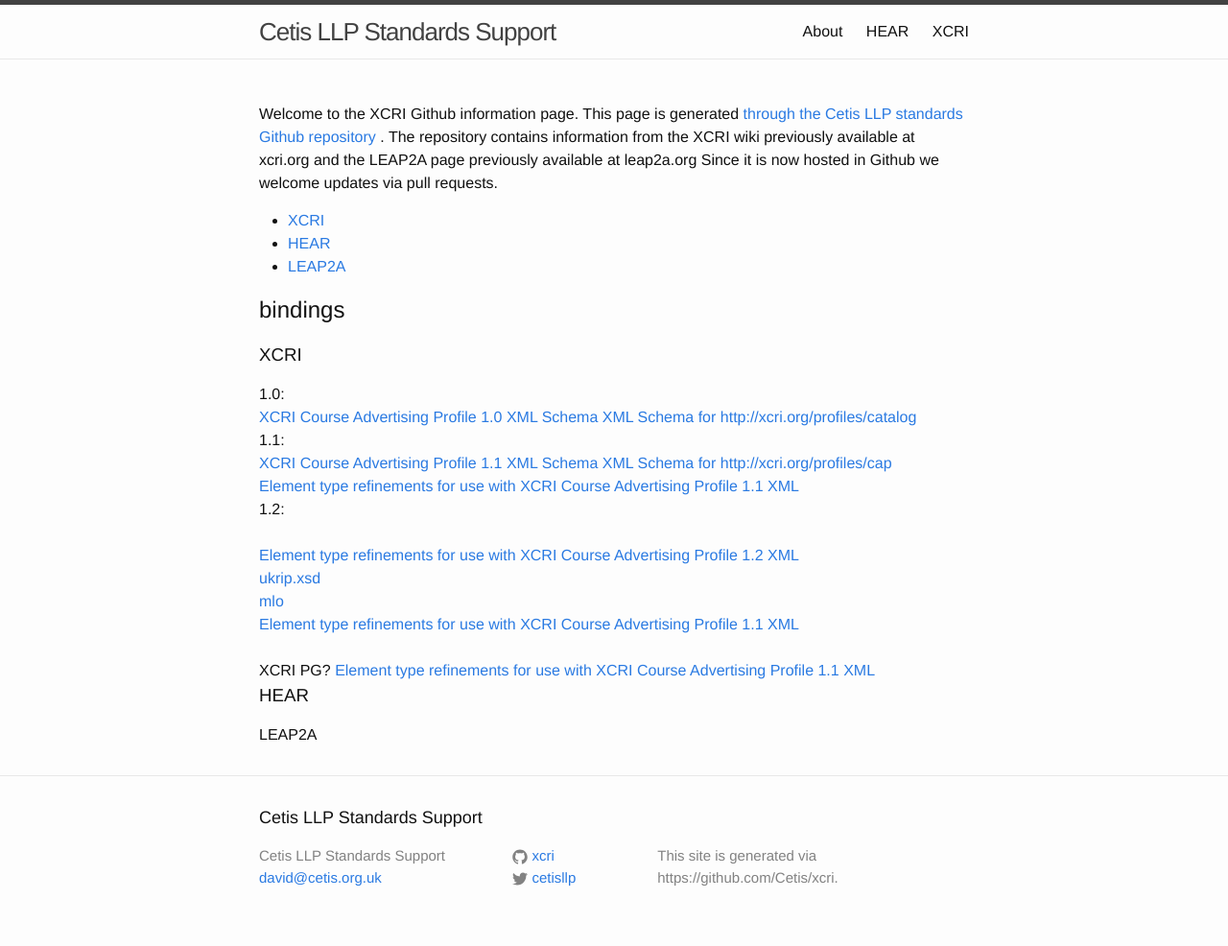
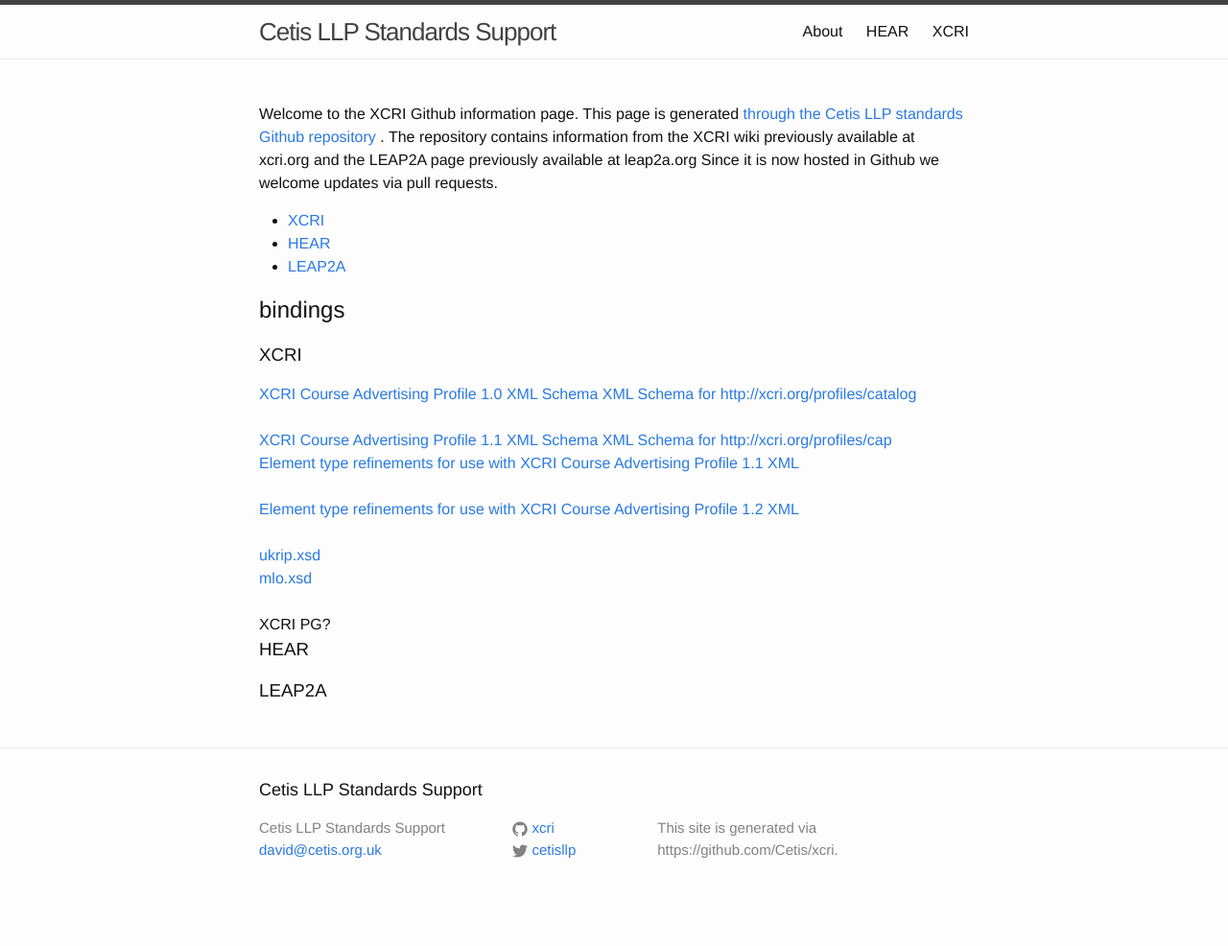
Before and after one commit to Cetis/xcri, a Jekyll site: the page built from index.html, in a window 1280 px wide. Shown: the whole page at 96% size. Built offline with Jekyll 4.4.1, drawn with Linux system fonts in a browser that asks for light colours; after the commit the page ends 957 px from its top, so only the background shows below that.

Commit message:
closed open h3 tag on index page

```diff
--- a/index.html
+++ b/index.html
@@ -18,27 +18,21 @@
 <h2>bindings</h2>
 
 <h3>XCRI</h3>
-1.0:<br/>
+
 <a href="bindings/cap.xsd">XCRI Course Advertising Profile 1.0 XML Schema XML Schema for http://xcri.org/profiles/catalog</a><br/>
-
-1.1:<br/>
+<br/>
 <a href="bindings/xcri_cap_1_1.xsd">XCRI Course Advertising Profile 1.1 XML Schema XML Schema for http://xcri.org/profiles/cap</a> <br/>
 <a href="bindings/xcri_cap_terms_1_1.xsd">Element type refinements for use with XCRI Course Advertising Profile 1.1 XML</a> <br/>
-
-1.2:<br/>
 <br/>
 <a href="bindings/xcri_cap_terms_1_2.xsd">Element type refinements for use with XCRI Course Advertising Profile 1.2 XML</a> <br/>
-
+<br/>
 <a href="bindings/ukrip.xsd">ukrip.xsd</a><br/>
-<a href="bindings/mlo.xsd">mlo</a> <br/>
-<a href="bindings/xcri_cap_terms_1_1.xsd">Element type refinements for use with XCRI Course Advertising Profile 1.1 XML</a> <br/>
+<a href="bindings/mlo.xsd">mlo.xsd</a> <br/>
 
 <br/>XCRI PG?
 
-<a href="bindings/xcri_cap_terms_1_1.xsd">Element type refinements for use with XCRI Course Advertising Profile 1.1 XML</a> <br/>
 
-
-<h3>HEAR</h3
+<h3>HEAR</h3>
 
 <h3>LEAP2A</h3>
 
```
